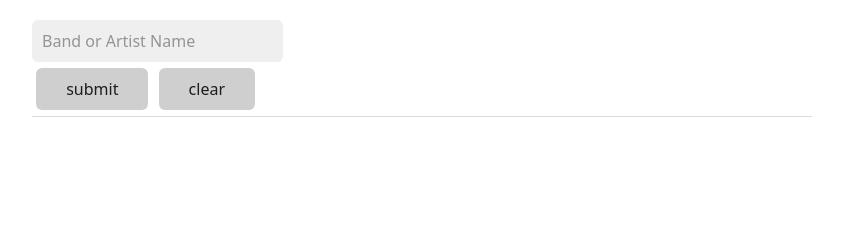
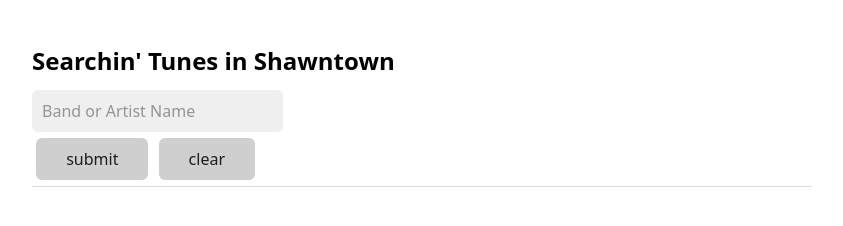
Before and after one commit to Momentum-Team-12/itunes-plus-Scooper1920, a website: page index.html in a window 1280 px wide. Shown: the whole page, without its empty margins (218-1061 px from the left). Drawn offline with nearby package versions, Linux system fonts and the light colour scheme.

Commit message:
(added title)

```diff
--- a/index.html
+++ b/index.html
@@ -11,6 +11,7 @@
     <!-- <link rel="stylesheet" href="https://unpkg.com/sakura.css/css/sakura.css" type="text/css"> -->
   </head>
   <body>
+    <h2>Searchin' Tunes in Shawntown</h2>
 <form action="/" id="sign">
 <input type="text"
 name="userInput"
```
